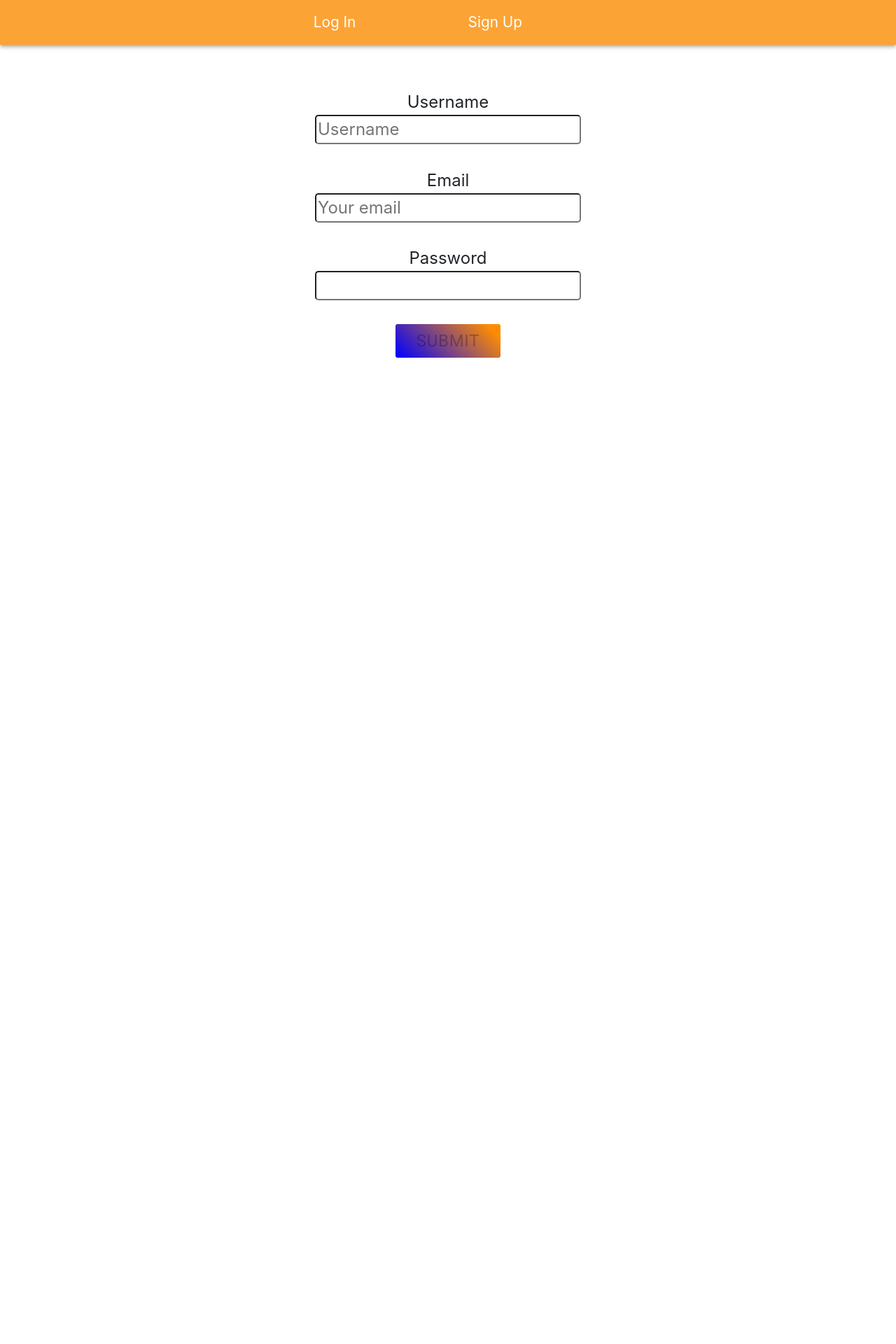
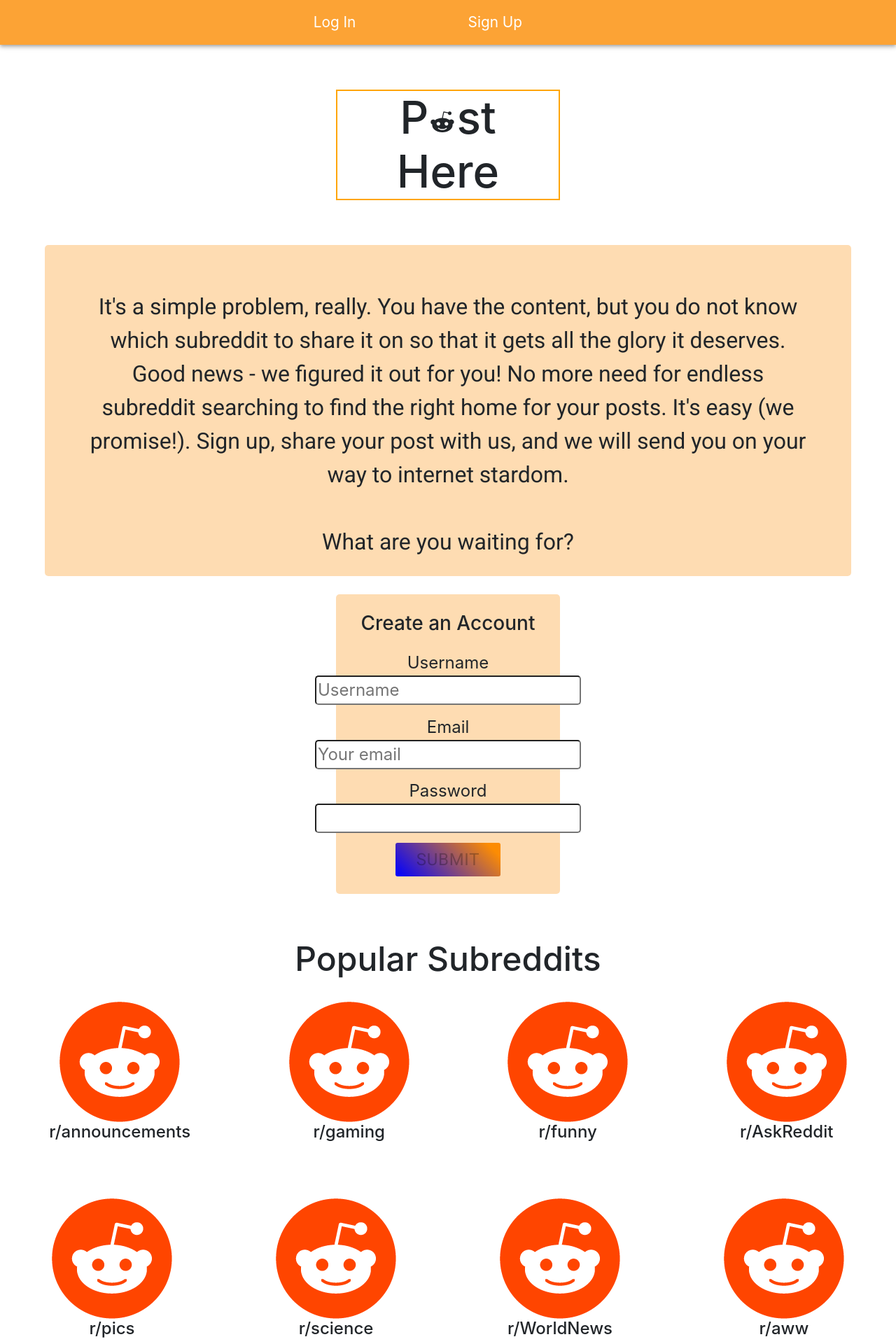
Before and after one commit to Build-Week-Post-Here-2/front-end, a React (Create React App) app in the folder login-page/: page /signup in a window 1280 px wide. Shown: the whole page at 70% size. Before the commit the page ends 800 px from the top, so only its background shows below. Built offline with nearby package versions, Linux system fonts and the light colour scheme.

Commit message:
added about us to login, removed from home

```diff
--- a/login-page/src/components/Home.js
+++ b/login-page/src/components/Home.js
@@ -11,53 +11,11 @@
     const classes=useStyles();
 
     return (
-
         <div>
             <h1 className={classes.h1}>P<RedditIcon style={{ fontSize: 40 }}  />st<br /> Here</h1>
             <img src={ require('../images/reddit-alient.png') } />
-            <p className={classes.p}>It's a simple problem, really. You have the content, but you do not know which subreddit to share it on so that it gets all the glory it deserves. Good news - we figured it out for you! No more need for endless subreddit searching to find the right home for your posts. It's easy (we promise!). Sign up, share your post with us, and we will send you on your way to internet stardom.<br /> <br /> What are you waiting for? Try it out!
-            </p>
+
             <NewPost />
-            <h2 className={classes.h2}>Popular Subreddits</h2> <br />
-            <div className={classes.container}>
-                <div>
-                    <img className={classes.img} src={ require('../images/Reddit_Mark_OnDark.png') } />
-                    <h4>r/announcements</h4>
-                </div>
-                <div>
-                    <img className={classes.img} src={ require('../images/Reddit_Mark_OnDark.png') } />
-                    <h4>r/gaming</h4>
-                </div>
-                <div>
-                    <img className={classes.img} src={ require('../images/Reddit_Mark_OnDark.png') } />
-                    <h4>r/funny</h4>
-                </div>
-                <div>
-                    <img className={classes.img} src={ require('../images/Reddit_Mark_OnDark.png') } />
-                    <h4>r/AskReddit</h4>
-                </div>
-            </div>
-            <br />
-            <br />
-            <br />
-            <div className={classes.container}>
-                <div>
-                    <img className={classes.img} src={ require('../images/Reddit_Mark_OnDark.png') } />
-                    <h4>r/pics</h4>
-                </div>
-                <div>
-                    <img className={classes.img} src={ require('../images/Reddit_Mark_OnDark.png') } />
-                    <h4>r/science</h4>
-                </div>
-                <div>
-                    <img className={classes.img} src={ require('../images/Reddit_Mark_OnDark.png') } />
-                    <h4>r/WorldNews</h4>
-                </div>
-                <div>
-                    <img className={classes.img} src={ require('../images/Reddit_Mark_OnDark.png') } />
-                    <h4>r/aww</h4>
-                </div>
-            </div>
         </div>
     )
 }
--- a/login-page/src/components/SignUp.js
+++ b/login-page/src/components/SignUp.js
@@ -2,6 +2,7 @@
 import * as yup from "yup";
 import { styled, makeStyles } from '@material-ui/core/styles'
 import Button from '@material-ui/core/Button'
+import RedditIcon from '@material-ui/icons/Reddit'
 
 import axiosWithAuth from "../utlis/axiosWithAuth";
 import signupSchema from "../Validation/signupFormSchema";
@@ -101,9 +102,14 @@
         }
       });
   };
+
   const classes=useStyles(); // for material UI styling
+
   return (
     <div>
+      <h1 className={classes.h1}>P<RedditIcon style={{ fontSize: 40 }}  />st<br /> Here</h1>
+      <p className={classes.p}>It's a simple problem, really. You have the content, but you do not know which subreddit to share it on so that it gets all the glory it deserves. Good news - we figured it out for you! No more need for endless subreddit searching to find the right home for your posts. It's easy (we promise!). Sign up, share your post with us, and we will send you on your way to internet stardom.<br /> <br /> What are you waiting for?
+            </p>
       {responseMsg.success !== null && (
         <p
           className={`text-center ${
@@ -114,13 +120,12 @@
         </p>
       )}
       <form className={classes.form} onSubmit={onFormSubmit}>
-        {/* <div className="form-group"> */}
+        <h3>Create an Account</h3>
           <label className={classes.labelUsername}>
             Username <br />
             <input
               name="username"
               type="text"
-              // className="form-control"
               placeholder="Username"
               value={formState.username}
               onChange={handleInputChange}
@@ -128,14 +133,11 @@
             />
             <div className="text-danger">{formErrors.username}</div>
           </label>
-        {/* </div> */}
-        {/* <div className="form-group"> */}
           <label className={classes.labelEmail}>
             Email <br />
             <input
               name="email"
               type="email"
-              // className="form-control"
               placeholder="Your email"
               value={formState.email}
               onChange={handleInputChange}
@@ -143,15 +145,11 @@
             />
             <div className="text-danger">{formErrors.email}</div>
           </label>
-
-        {/* </div> */}
-        {/* <div className="form-group"> */}
           <label className={classes.labelPassword}>
             Password <br />
             <input
               name="password"
               type="password"
-              // className="form-control"
               value={formState.password}
               onChange={handleInputChange}
               className={classes.input}
@@ -161,18 +159,69 @@
         <SignUpButton type='submit' disabled={disabled} name="loginButton">
           submit
         </SignUpButton>
+      </form>
+      <h2 className={classes.h2}>Popular Subreddits</h2> <br />
+      <div className={classes.container}>
+                <div>
+                    <img className={classes.img} src={ require('../images/Reddit_Mark_OnDark.png') } />
+                    <h4>r/announcements</h4>
+                </div>
+                <div>
+                    <img className={classes.img} src={ require('../images/Reddit_Mark_OnDark.png') } />
+                    <h4>r/gaming</h4>
+                </div>
+                <div>
+                    <img className={classes.img} src={ require('../images/Reddit_Mark_OnDark.png') } />
+                    <h4>r/funny</h4>
+                </div>
+                <div>
+                    <img className={classes.img} src={ require('../images/Reddit_Mark_OnDark.png') } />
+                    <h4>r/AskReddit</h4>
+                </div>
+            </div>
+            <br />
+            <br />
+            <br />
+            <div className={classes.container}>
+                <div>
+                    <img className={classes.img} src={ require('../images/Reddit_Mark_OnDark.png') } />
+                    <h4>r/pics</h4>
+                </div>
+                <div>
+                    <img className={classes.img} src={ require('../images/Reddit_Mark_OnDark.png') } />
+                    <h4>r/science</h4>
+                </div>
+                <div>
+                    <img className={classes.img} src={ require('../images/Reddit_Mark_OnDark.png') } />
+                    <h4>r/WorldNews</h4>
+                </div>
+                <div>
+                    <img className={classes.img} src={ require('../images/Reddit_Mark_OnDark.png') } />
+                    <h4>r/aww</h4>
+                </div>
+            </div>
 
-      </form>
     </div>
   );
 };
 
 
 const useStyles = makeStyles(theme => ({
+  h1: {
+    fontSize: '4em',
+    margin: '5% auto',
+    border: '2px solid orange',
+    width: '25%'
+},
   form: {
     display: 'flex',
     flexDirection: 'column',
     alignItems: 'center',
+    background: 'rgb(252,140,3, .3)',
+    width: '25%',
+    margin: '0 auto',
+    borderRadius: '5px',
+    padding: '2%'
   },
   labelUsername: {
     marginTop: '5%',
@@ -188,7 +237,24 @@
   },
   input: {
     borderRadius: '5px',
-  }
+  },
+  p: {
+    fontFamily: 'Roboto',
+    fontSize: '2em',
+    margin: '5% 5% 2% 5%',
+    background:'rgb(252,140,3, .3)',
+    borderRadius: '5px',
+    padding: '5% 5% 2% 5%',
+},
+h2: {
+  marginTop: '5%',
+  fontSize: '3em'
+},
+container: {
+  display: 'flex',
+  alignItems: 'center',
+  justifyContent:'space-around',
+},
 }));
 
 const SignUpButton = styled(Button)({
```
